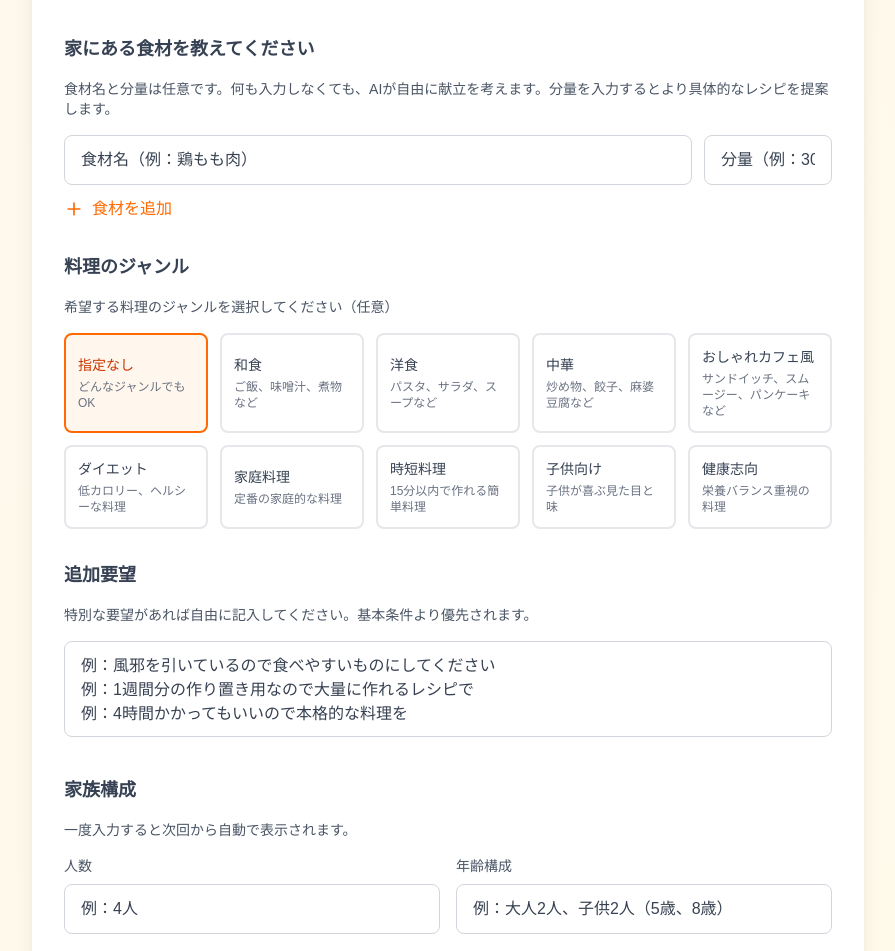
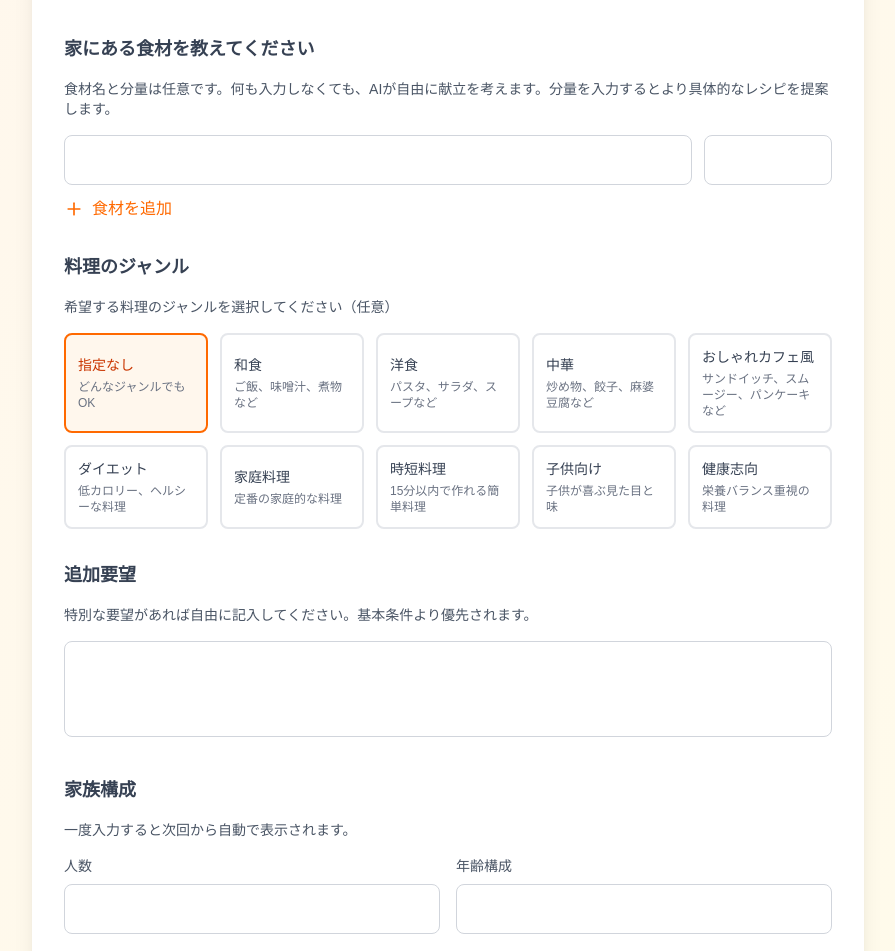
Before and after one commit to TakumiFunasaka/sakutto-kondate, a Next.js app: page /recipe in a window 1280 px wide. Shown: the part 161-1112 px from the top of the page, without its empty margins (192-1087 px from the left). Built offline with nearby package versions, Linux system fonts and the light colour scheme; sample sign-in values are in the browser's storage.

Commit message:
プレースホルダーを削除: シンプルでクリーンなUIに

```diff
--- a/src/app/page.tsx
+++ b/src/app/page.tsx
@@ -58,7 +58,7 @@ export default function Home() {
                 value={password}
                 onChange={(e) => setPassword(e.target.value)}
                 className="w-full px-4 py-3 border border-gray-300 rounded-lg focus:ring-2 focus:ring-orange-500 focus:border-transparent text-gray-700"
-                placeholder="パスワードを入力"
+                placeholder=""
                 required
               />
             </div>
--- a/src/app/recipe/page.tsx
+++ b/src/app/recipe/page.tsx
@@ -182,14 +182,14 @@ export default function RecipePage() {
                     type="text"
                     value={ingredient.name}
                     onChange={(e) => updateIngredient(index, 'name', e.target.value)}
-                    placeholder="食材名（例：鶏もも肉）"
+                    placeholder=""
                     className="flex-1 px-4 py-3 border border-gray-300 rounded-lg focus:ring-2 focus:ring-orange-500 focus:border-transparent text-gray-700"
                   />
                   <input
                     type="text"
                     value={ingredient.quantity}
                     onChange={(e) => updateIngredient(index, 'quantity', e.target.value)}
-                    placeholder="分量（例：300g）"
+                    placeholder=""
                     className="w-32 px-4 py-3 border border-gray-300 rounded-lg focus:ring-2 focus:ring-orange-500 focus:border-transparent text-gray-700"
                   />
                   {ingredients.length > 1 && (
@@ -248,7 +248,7 @@ export default function RecipePage() {
               <textarea
                 value={additionalRequest}
                 onChange={(e) => setAdditionalRequest(e.target.value)}
-                placeholder="例：風邪を引いているので食べやすいものにしてください&#10;例：1週間分の作り置き用なので大量に作れるレシピで&#10;例：4時間かかってもいいので本格的な料理を"
+                placeholder=""
                 className="w-full px-4 py-3 border border-gray-300 rounded-lg focus:ring-2 focus:ring-orange-500 focus:border-transparent text-gray-700 h-24 resize-none"
                 rows={4}
               />
@@ -271,7 +271,7 @@ export default function RecipePage() {
                     type="text"
                     value={familyMembers}
                     onChange={(e) => setFamilyMembers(e.target.value)}
-                    placeholder="例：4人"
+                    placeholder=""
                     className="w-full px-4 py-3 border border-gray-300 rounded-lg focus:ring-2 focus:ring-orange-500 focus:border-transparent text-gray-700"
                   />
                 </div>
@@ -283,7 +283,7 @@ export default function RecipePage() {
                     type="text"
                     value={familyAges}
                     onChange={(e) => setFamilyAges(e.target.value)}
-                    placeholder="例：大人2人、子供2人（5歳、8歳）"
+                    placeholder=""
                     className="w-full px-4 py-3 border border-gray-300 rounded-lg focus:ring-2 focus:ring-orange-500 focus:border-transparent text-gray-700"
                   />
                 </div>
```
